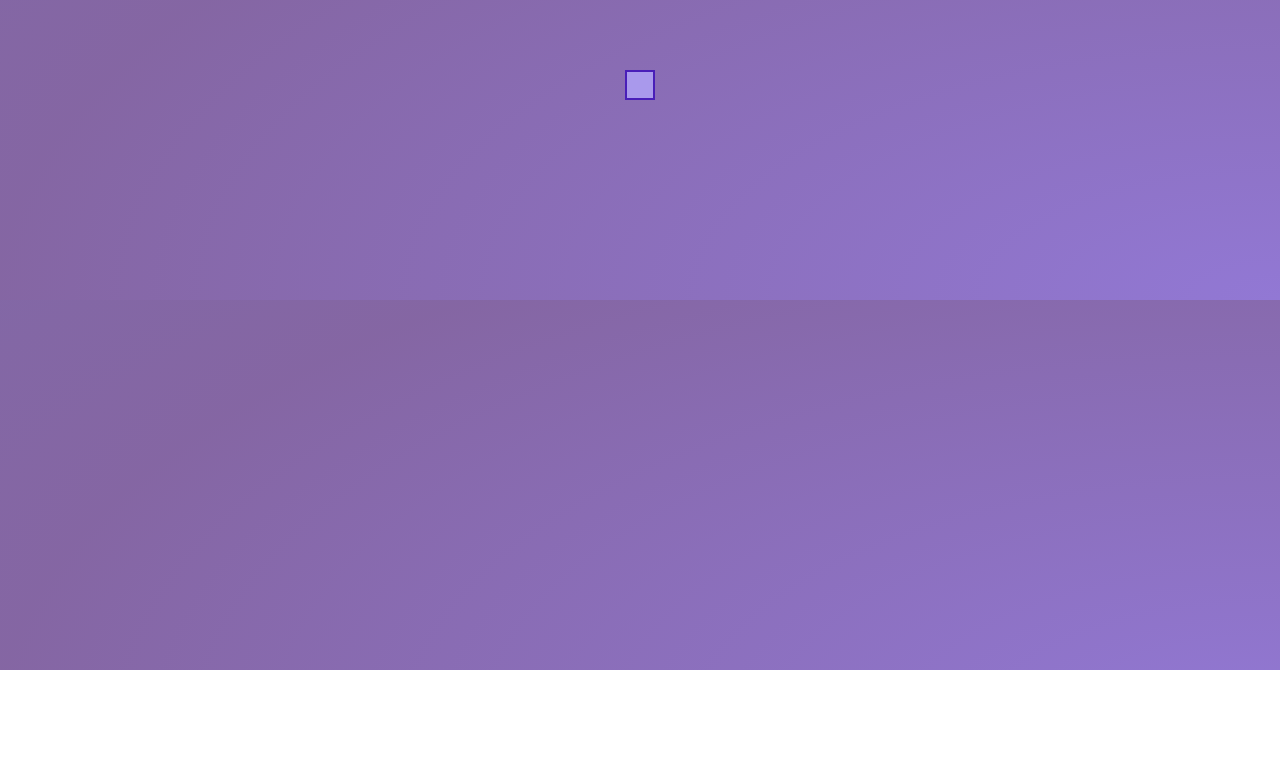
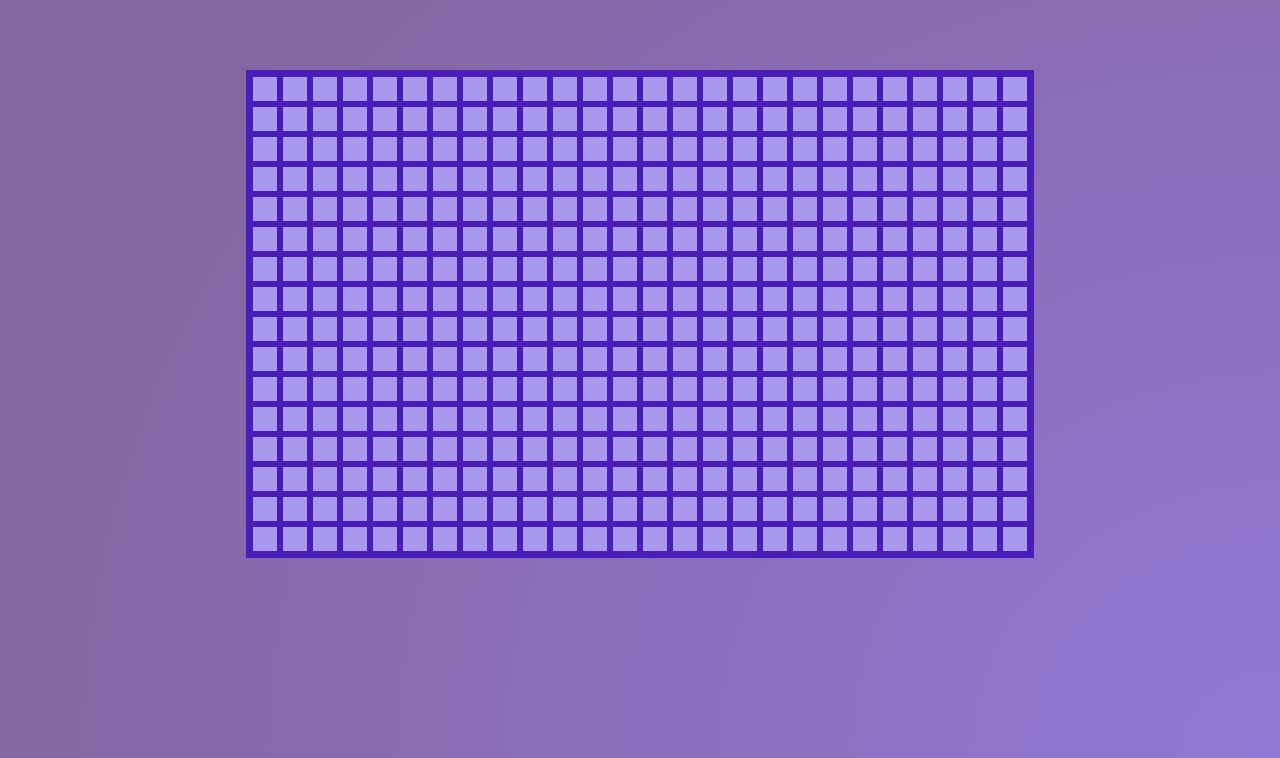
Before and after one commit to kwenamokgohlwa/io-dino, a Gatsby site: page /dino-io in a window 1280 px wide. Shown: the part 130-888 px from the top of the page. Before the commit the page ends 800 px from the top, so only its background shows below. Built offline with nearby package versions, Linux system fonts and the light colour scheme; Gatsby itself is replaced by a stand-in of ours.

Commit message:
Dino Park Grid Complete and Fully Functional
Dino Park Grid UI & Functionality ready for Data

```diff
--- a/src/components/grid/DinoPark.js
+++ b/src/components/grid/DinoPark.js
@@ -1,10 +1,56 @@
-import React from "react"
+import React, { useState, useEffect } from "react"
 import DinoZone from "./DinoZone"
+import styled from "styled-components"
 
 export default function DinoPark() {
+  const [park, setPark] = useState(() => {
+    const initPark = []
+    for (let row = 0; row < 16; row++) {
+      initPark.push([])
+      for (let col = 0; col < 26; col++) {
+        var chr = String.fromCharCode(97 + col).toUpperCase()
+        initPark[row].push({
+          location: chr + row,
+          maintain: undefined,
+          safe: undefined,
+        })
+      }
+    }
+    return initPark
+  })
+
+  console.log(park)
+
   return (
-    <>
-        <DinoZone />
-    </>
+    <Park>
+      {park.map((row, i) => {
+        return (
+          <Section key={i}>
+            {row.map((zone, j) => (
+              <Zone>
+                <DinoZone
+                  key={zone.location}
+                  maintain={zone.maintain}
+                  safe={zone.safe}
+                />
+              </Zone>
+            ))}
+          </Section>
+        )
+      })}
+    </Park>
   )
 }
+
+const Park = styled.div`
+  overflow: hidden;
+  border: 4px solid #491eb8;
+`
+
+const Section = styled.div`
+  overflow: hidden;
+`
+
+const Zone = styled.div`
+  float: left;
+`
--- a/src/components/grid/DinoZone.js
+++ b/src/components/grid/DinoZone.js
@@ -1,7 +1,7 @@
 import React, { useState, useEffect } from "react"
 import styled from "styled-components"
 
-export default function DinoZone({ maintain, safe }) {
+export default function DinoZone({ location, maintain, safe }) {
   const [maintenance, setMaintenance] = useState("")
   useEffect(() => {
     if (maintain === undefined) {
@@ -36,5 +36,5 @@ const Zone = styled.div`
   background-position: center;
   background-color: ${props => props.safety};
 
-  border: 2.11498px solid #491eb8;
+  border: 3px solid #491eb8;
 `
```
